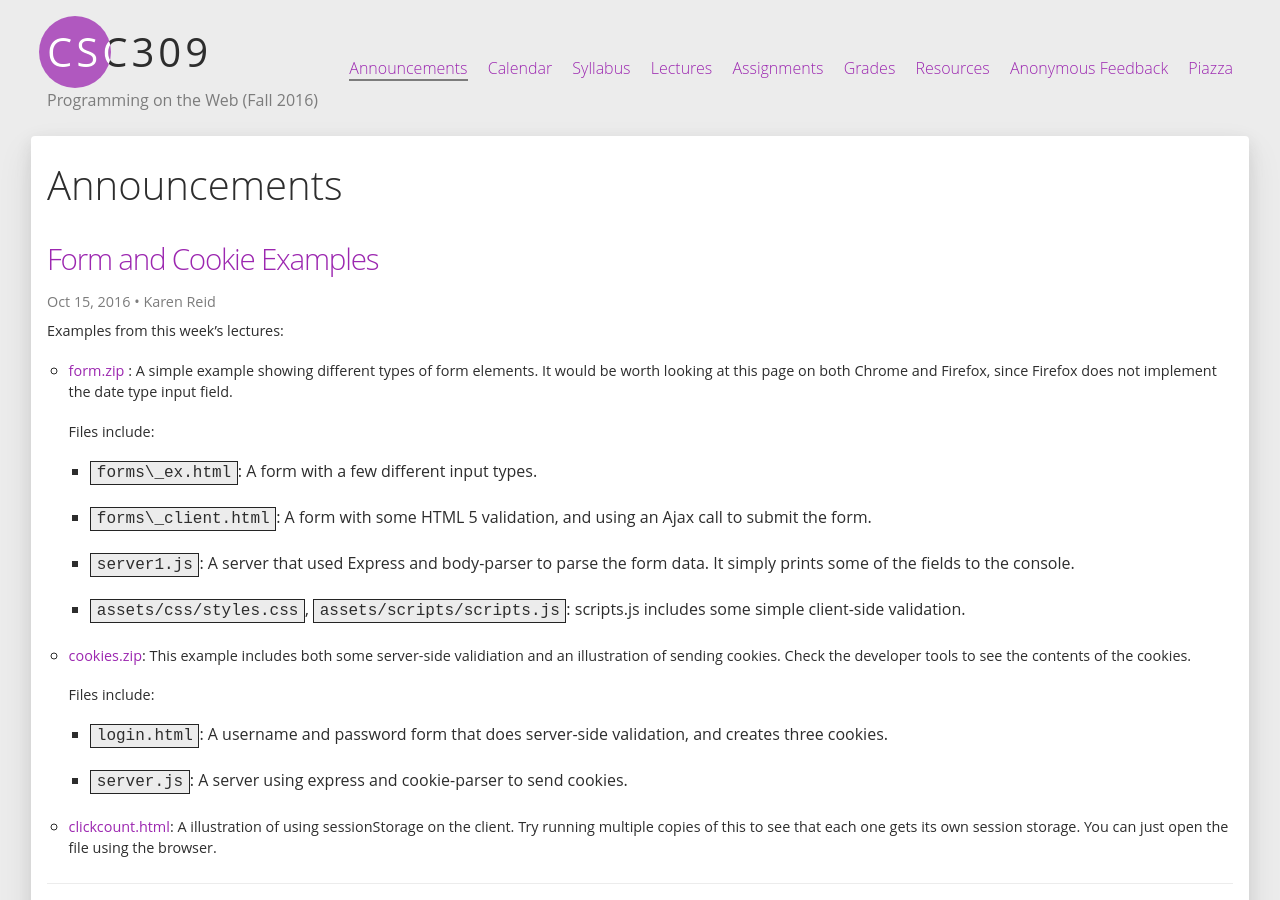
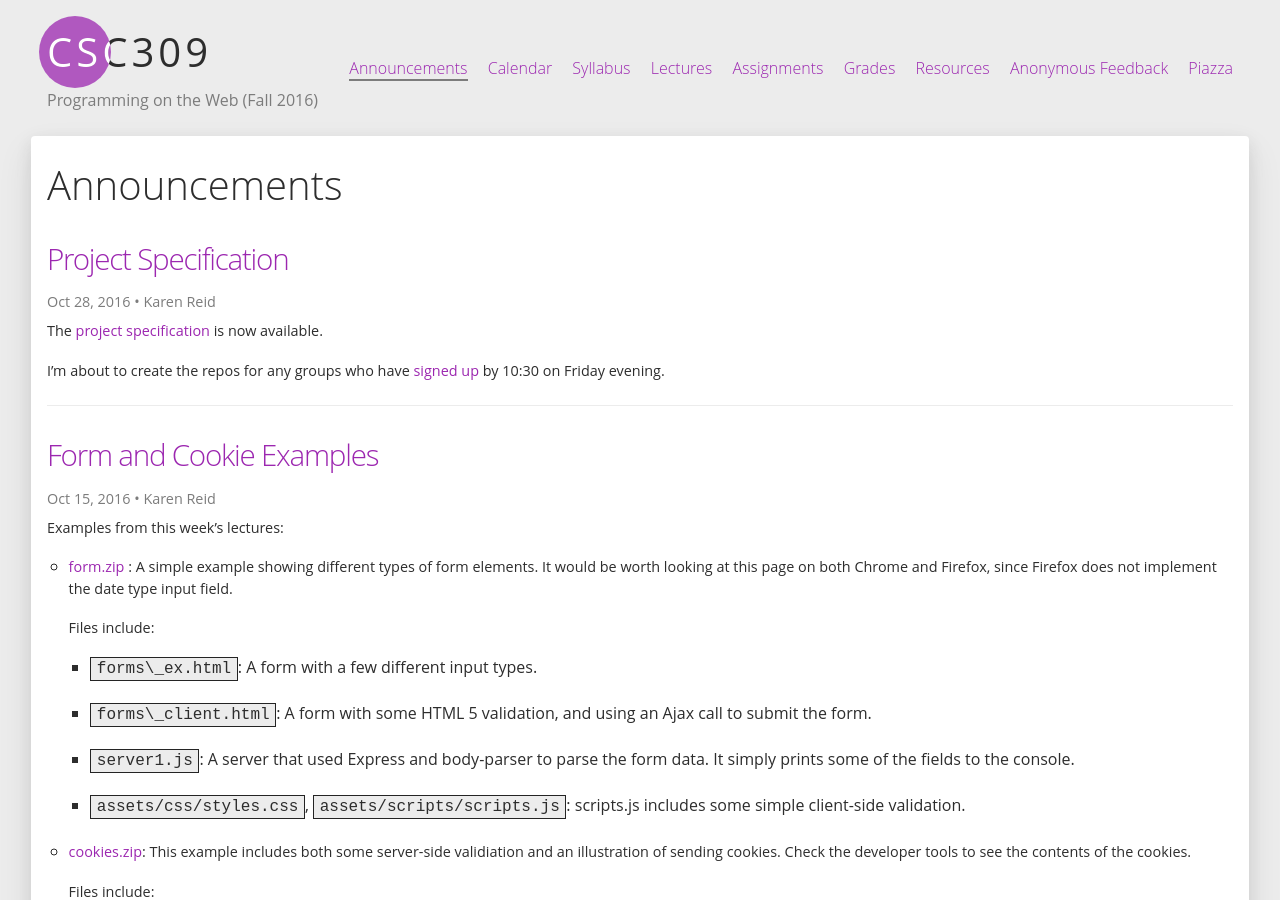
Before and after one commit to nigef/CSC309-Fall-2016.github.io, a Jekyll site: the page built from announcements.md, in a window 1280 px wide and 900 px high. Built offline with Jekyll 4.4.1, drawn with Linux system fonts in a browser that asks for light colours.

Commit message:
adding project spec

```diff
--- /dev/null
+++ b/_posts/2016-10-28-Project-Description.md
@@ -0,0 +1,11 @@
+---
+layout: page
+title: Project Specification
+author: Karen Reid
+categories:
+  - Project
+---
+
+The [project specification](/assignments/project.html) is now available.
+
+I'm about to create the repos for any groups who have [signed up](https://docs.google.com/forms/d/1wGkQ7oDaymKJuo4LFUlAZSn5kT9_DjLK1gmsS2op56A/edit) by 10:30 on Friday evening.
--- a/assignments.md
+++ b/assignments.md
@@ -16,8 +16,8 @@ Please submit remark requests via this [simple form](https://wwwcgi.cdf.toronto.
 | ---------- | ---------------------- | ---------------------------------- |
 | A1         | JavaScript and the DOM | Monday, Oct 17, 10 p.m. (extended) |
 | A2         | REST                   | Friday, Nov 4, 10 p.m.             |
-| Project    | Proposal               | Friday, Nov 11, 10 p.m.            |
-| Project    | Final Product          | Friday, Dec 2, 10 p.m.             |
+| Project    | [Proposal](assignments/project.html)               | Friday, Nov 11, 10 p.m.            |
+| Project    | [Final Product](assignments/project.htm)          | Friday, Dec 2, 10 p.m.             |
 
 
 ## Working Environment
```
Also changed, not shown: assignments/project.md (added, +76 -0 lines).
